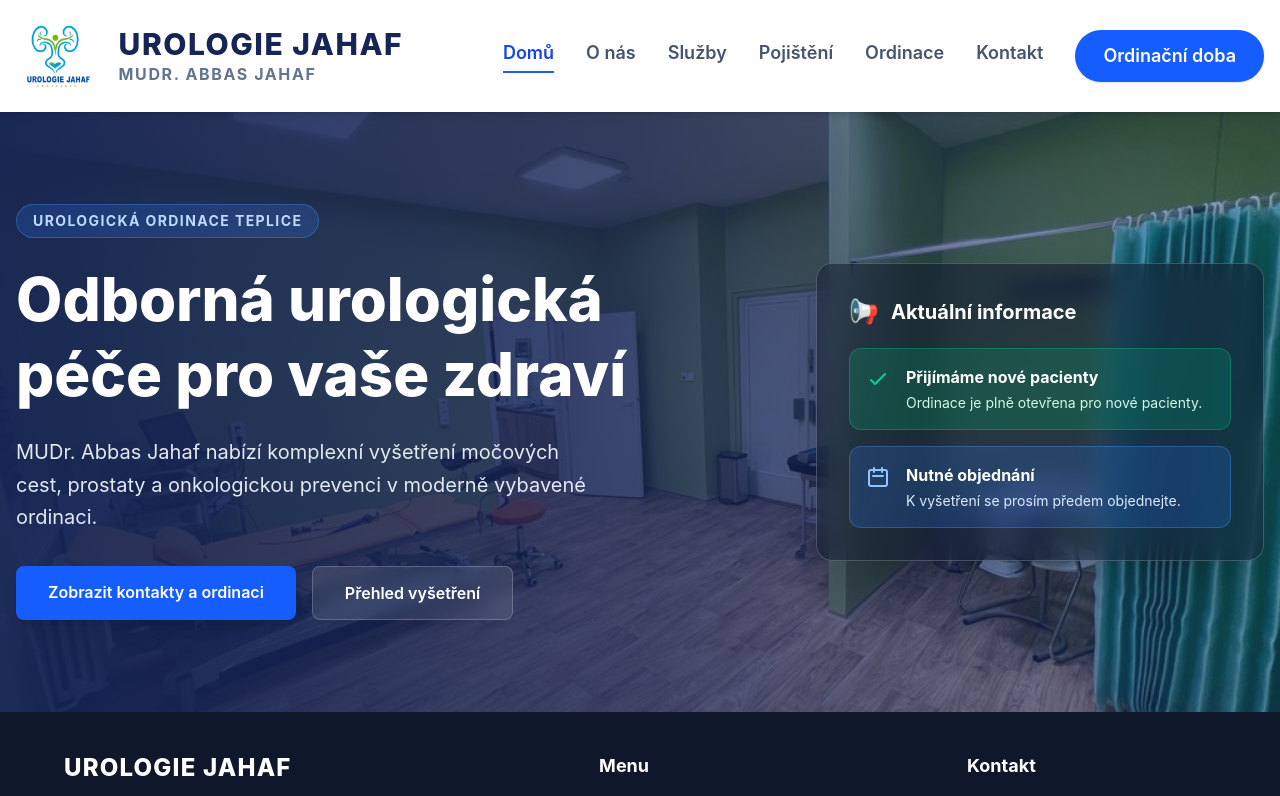
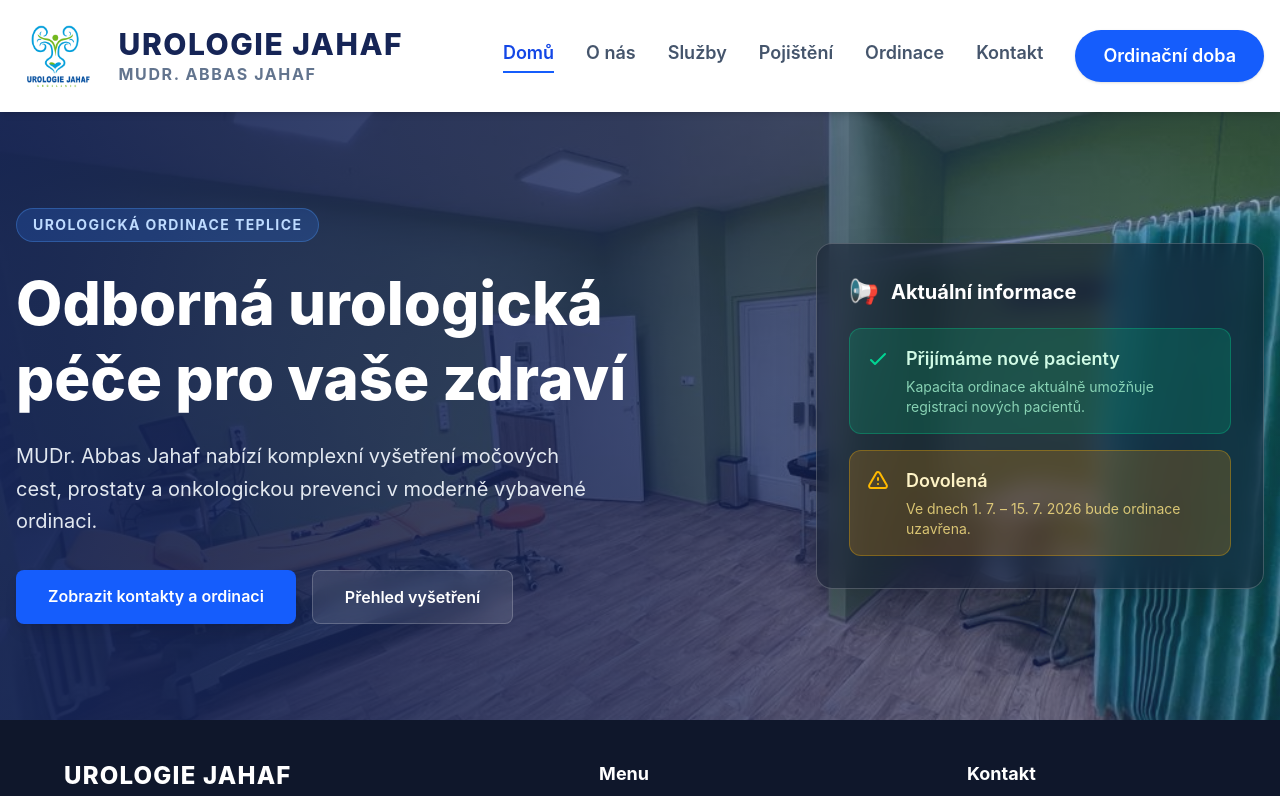
Before and after one commit to amjedq7/web-jahaf, a React (Vite) app: page / in a window 1280 px wide. Shown: the top 796 px of the page. Built offline with nearby package versions, Linux system fonts and the light colour scheme.

Commit message:
Home page with actual info and without why to visit

```diff
--- a/src/pages/Home.tsx
+++ b/src/pages/Home.tsx
@@ -7,7 +7,7 @@ export default function Home() {
 
       {/* HERO SEKCE */}
       <section
-        className="relative bg-cover bg-center bg-no-repeat lg:h-[600px] flex items-center py-20 lg:py-0"
+        className="relative bg-cover bg-center bg-no-repeat min-h-[600px] flex items-center py-24"
         style={{ backgroundImage: `url(${bgImage})` }}
       >
         <div className="absolute inset-0 bg-gradient-to-r from-blue-950/95 via-blue-950/80 to-blue-900/40"></div>
@@ -56,26 +56,26 @@ export default function Home() {
                 {/* Přijímáme nové pacienty */}
                 <div className="bg-emerald-500/20 border border-emerald-400/30 rounded-xl p-4 flex items-start gap-4">
                   <div className="text-emerald-400 mt-0.5">
-                    <svg className="w-6 h-6" fill="none" stroke="currentColor" viewBox="0 0 24 24" xmlns="http://www.w3.org/2000/svg">
+                    <svg className="w-6 h-6" fill="none" stroke="currentColor" viewBox="0 0 24 24">
                       <path strokeLinecap="round" strokeLinejoin="round" strokeWidth={2} d="M5 13l4 4L19 7" />
                     </svg>
                   </div>
                   <div>
-                    <h4 className="font-bold text-white">Přijímáme nové pacienty</h4>
-                    <p className="text-emerald-100 text-sm mt-1">Ordinace je plně otevřena pro nové pacienty.</p>
+                    <h4 className="font-semibold text-emerald-100 text-lg">Přijímáme nové pacienty</h4>
+                    <p className="text-sm text-emerald-200/80 mt-1">Kapacita ordinace aktuálně umožňuje registraci nových pacientů.</p>
                   </div>
                 </div>
 
-                {/* Objednávání */}
-                <div className="bg-blue-500/20 border border-blue-400/30 rounded-xl p-4 flex items-start gap-4">
-                  <div className="text-blue-300 mt-0.5">
-                    <svg className="w-6 h-6" fill="none" stroke="currentColor" viewBox="0 0 24 24" xmlns="http://www.w3.org/2000/svg">
-                      <path strokeLinecap="round" strokeLinejoin="round" strokeWidth={2} d="M8 7V3m8 4V3m-9 8h10M5 21h14a2 2 0 002-2V7a2 2 0 00-2-2H5a2 2 0 00-2 2v12a2 2 0 002 2z" />
+                {/* Upozornění na dovolenou */}
+                <div className="bg-amber-500/20 border border-amber-400/30 rounded-xl p-4 flex items-start gap-4">
+                  <div className="text-amber-400 mt-0.5">
+                    <svg className="w-6 h-6" fill="none" stroke="currentColor" viewBox="0 0 24 24">
+                      <path strokeLinecap="round" strokeLinejoin="round" strokeWidth={2} d="M12 9v2m0 4h.01m-6.938 4h13.856c1.54 0 2.502-1.667 1.732-3L13.732 4c-.77-1.333-2.694-1.333-3.464 0L3.34 16c-.77 1.333.192 3 1.732 3z" />
                     </svg>
                   </div>
                   <div>
-                    <h4 className="font-bold text-white">Nutné objednání</h4>
-                    <p className="text-blue-100 text-sm mt-1">K vyšetření se prosím předem objednejte.</p>
+                    <h4 className="font-semibold text-amber-100 text-lg">Dovolená</h4>
+                    <p className="text-sm text-amber-200/80 mt-1">Ve dnech 1. 7. – 15. 7. 2026 bude ordinace uzavřena.</p>
                   </div>
                 </div>
 
```
